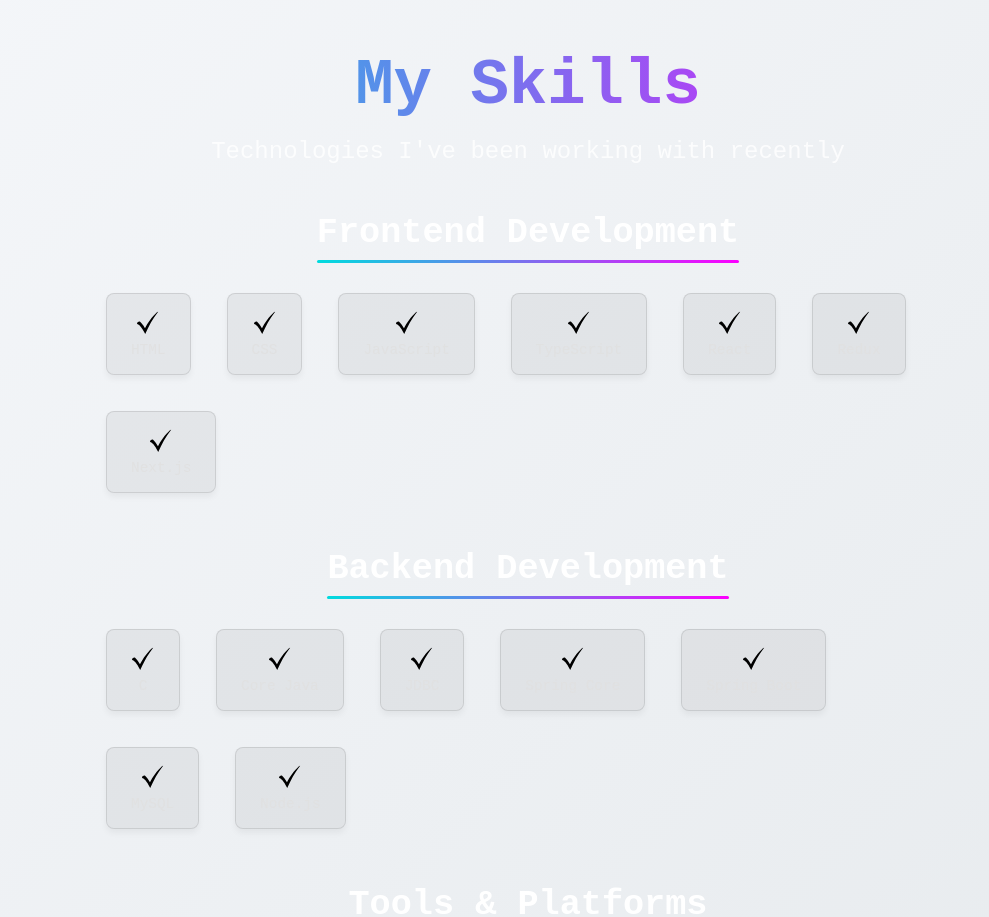
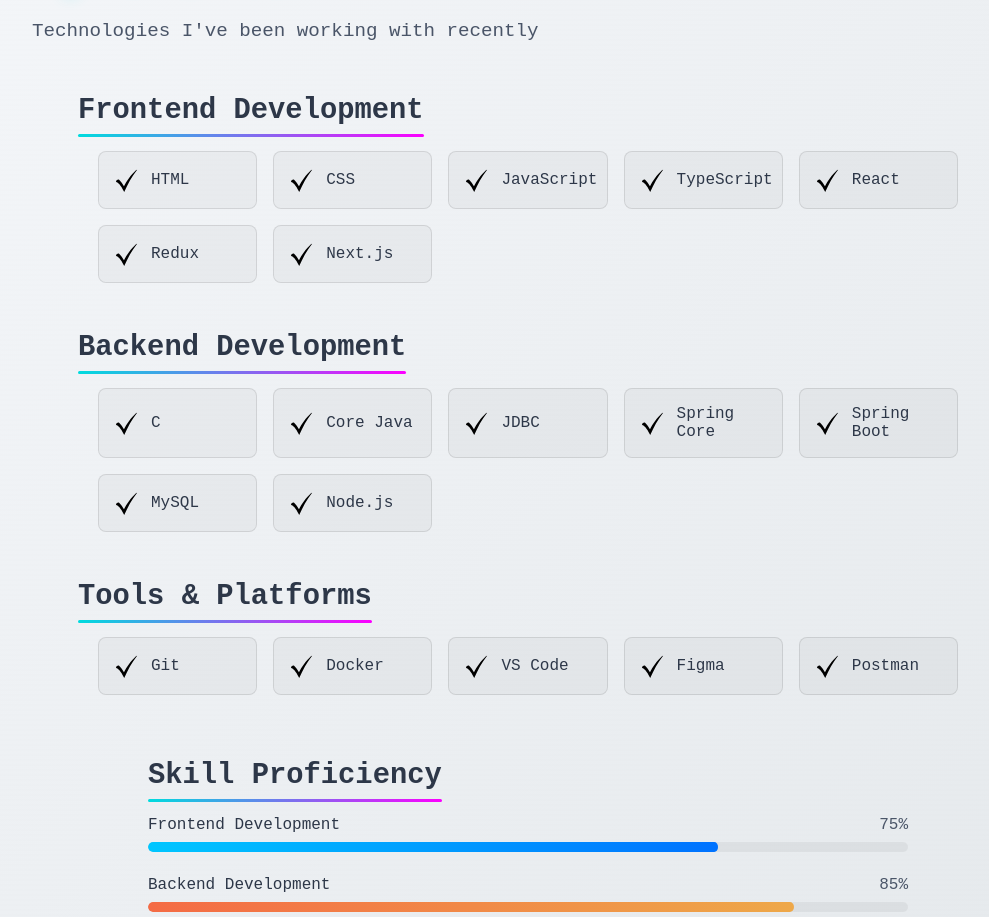
Before and after one commit to rushikeshfaware05/portfolio, a React (Vite) app: page / in a window 1280 px wide. Shown: the part 1880-2797 px from the top of the page, without its empty margins (112-1101 px from the left). Built offline with nearby package versions, Linux system fonts and the light colour scheme.

Commit message:
skills css updated

```diff
--- a/src/components/SkillList.jsx
+++ /dev/null
@@ -1,13 +0,0 @@
-import React from 'react';
-import styles from '../styles/SkillCardStyle.module.css';
-
-const SkillList = ({ src, skill, isAnimated }) => {
-  return (
-    <span className={`${styles.skillItem} ${isAnimated ? styles.animated : ''}`}>
-      <img src={src} alt={`${skill} icon`} />
-      <p>{skill}</p>
-    </span>
-  );
-};
-
-export default SkillList;
--- a/src/pages/Skills.jsx
+++ b/src/pages/Skills.jsx
@@ -1,7 +1,27 @@
 import { useState, useEffect } from 'react';
-import SkillList from '../components/SkillList';
 import styles from '../styles/SkillsStyle.module.css';
 import checkMarkIcon from '../assets/checkmark-dark.svg';
+
+const SkillList = ({ src, skill, isAnimated }) => {
+  const [isHovered, setIsHovered] = useState(false);
+
+  return (
+    <span
+      className={`${styles.skillItem} ${isAnimated ? styles.animated : ''} ${isHovered ? styles.hovered : ''}`}
+      onMouseEnter={() => setIsHovered(true)}
+      onMouseLeave={() => setIsHovered(false)}
+    >
+      <div className={styles.hologramEffect}></div>
+      <img
+        src={src}
+        alt={`${skill} icon`}
+        className={`${styles.icon} ${isHovered ? styles.iconHover : ''}`}
+      />
+      <p className={styles.skillText}>{skill}</p>
+      <div className={styles.particleEffect}></div>
+    </span>
+  );
+};
 
 function Skills() {
   const [animatedSkills, setAnimatedSkills] = useState([]);
@@ -46,13 +66,14 @@ function Skills() {
 
   return (
     <section id="skills" className={styles.skillsContainer}>
+      <div className={styles.matrixRain}></div>
       <div className={styles.contentWrapper}>
         <h1 className={styles.title}>My Skills</h1>
         <p className={styles.subtitle}>Technologies I've been working with recently</p>
 
         <div className={styles.skillCategory}>
           <h2 className={styles.categoryTitle}>Frontend Development</h2>
-          <div className={styles.skillList}>
+          <div className={styles.skillGrid}>
             {frontendSkills.map(skill => (
               <SkillList
                 key={skill}
@@ -66,7 +87,7 @@ function Skills() {
 
         <div className={styles.skillCategory}>
           <h2 className={styles.categoryTitle}>Backend Development</h2>
-          <div className={styles.skillList}>
+          <div className={styles.skillGrid}>
             {backendSkills.map(skill => (
               <SkillList
                 key={skill}
@@ -80,7 +101,7 @@ function Skills() {
 
         <div className={styles.skillCategory}>
           <h2 className={styles.categoryTitle}>Tools & Platforms</h2>
-          <div className={styles.skillList}>
+          <div className={styles.skillGrid}>
             {tools.map(skill => (
               <SkillList
                 key={skill}
@@ -92,14 +113,14 @@ function Skills() {
           </div>
         </div>
 
-        <div className={styles.progressBars}>
+        <div className={`${styles.progressBars} ${isVisible ? styles.visible : ''}`}>
           <h2 className={styles.categoryTitle}>Skill Proficiency</h2>
           <div className={styles.progressItem}>
             <span data-percent="75%">Frontend Development</span>
             <div className={styles.progressBackground}>
               <div
                 className={`${styles.progressFill} ${styles.animateFrontend}`}
-                style={{ width: isVisible ? '75%' : '0%' }}
+                style={{ transform: isVisible ? 'scaleX(0.75)' : 'scaleX(0)' }}
               />
             </div>
           </div>
@@ -108,7 +129,7 @@ function Skills() {
             <div className={styles.progressBackground}>
               <div
                 className={`${styles.progressFill} ${styles.animateBackend}`}
-                style={{ width: isVisible ? '85%' : '0%' }}
+                style={{ transform: isVisible ? 'scaleX(0.85)' : 'scaleX(0)' }}
               />
             </div>
           </div>
@@ -117,7 +138,7 @@ function Skills() {
             <div className={styles.progressBackground}>
               <div
                 className={`${styles.progressFill} ${styles.animateDesign}`}
-                style={{ width: isVisible ? '70%' : '0%' }}
+                style={{ transform: isVisible ? 'scaleX(0.7)' : 'scaleX(0)' }}
               />
             </div>
           </div>
--- a/src/styles/HomeStyle.module.css
+++ b/src/styles/HomeStyle.module.css
@@ -33,7 +33,7 @@
 
 .greeting {
   font-size: 1.2rem;
-  color: #0dff92;
+  color: #0ddfff;
   margin-bottom: 0.5rem;
   display: flex;
   align-items: center;
@@ -47,7 +47,7 @@
 .name {
   font-size: 3.5rem;
   margin: 0;
-  background: linear-gradient(90deg, #e0e0e0, #0dff92);
+  background: linear-gradient(90deg, #e0e0e0, #0ddfff);
   -webkit-background-clip: text;
   background-clip: text;
   color: transparent;
@@ -56,7 +56,7 @@
 
 .role {
   font-size: 1.8rem;
-  color: #0dff92;
+  color: #0ddfff;
   margin: 1rem 0 2rem;
   min-height: 2.5rem;
 }
--- a/src/styles/SkillCardStyle.module.css
+++ /dev/null
@@ -1,66 +0,0 @@
-.skillItem {
-  display: inline-flex;
-  flex-direction: column;
-  align-items: center;
-  justify-content: center;
-  padding: 1rem 1.5rem;
-  margin: 0.5rem;
-  background-color: #0a0e17;
-  border-radius: 8px;
-  border: 1px solid rgba(13, 255, 146, 0.1);
-  color: #e0e0e0;
-  opacity: 0;
-  transform: translateY(20px);
-  transition: all 0.4s cubic-bezier(0.175, 0.885, 0.32, 1.275);
-  box-shadow: 0 4px 6px rgba(0, 0, 0, 0.05);
-}
-
-.animated {
-  opacity: 1;
-  transform: translateY(0);
-}
-
-.skillItem:hover {
-  background-color: rgba(13, 255, 146, 0.1);
-  border-color: rgba(13, 255, 146, 0.3);
-  transform: translateY(-3px);
-  box-shadow: 0 6px 12px rgba(13, 255, 146, 0.1);
-}
-
-.skillItem img {
-  width: 24px;
-  height: 24px;
-  object-fit: contain;
-  margin-bottom: 0.5rem;
-  filter: brightness(0) invert(1) sepia(1) hue-rotate(100deg) saturate(5);
-  transition: transform 0.3s ease;
-}
-
-.skillItem:hover img {
-  transform: scale(1.1);
-}
-
-.skillItem p {
-  margin: 0;
-  font-size: 0.9rem;
-  font-weight: 500;
-  text-align: center;
-  color: rgba(224, 224, 224, 0.9);
-}
-
-/* Responsive Design */
-@media (max-width: 768px) {
-  .skillItem {
-    padding: 0.8rem 1.2rem;
-    margin: 0.3rem;
-  }
-
-  .skillItem img {
-    width: 20px;
-    height: 20px;
-  }
-
-  .skillItem p {
-    font-size: 0.8rem;
-  }
-}
--- a/src/styles/SkillsStyle.module.css
+++ b/src/styles/SkillsStyle.module.css
@@ -1,14 +1,47 @@
+/* SkillsStyle.module.css */
+:root {
+  --primary-bg: linear-gradient(135deg, #0a0e17 0%, #0a0e17 100%);
+  --secondary-bg: #161b28;
+  --text-primary: #e0e0e0;
+  --text-secondary: rgba(224, 224, 224, 0.8);
+  --accent-gradient: linear-gradient(90deg, #00dbde, #fc00ff);
+  --card-bg: rgba(255, 255, 255, 0.05);
+  --progress-bg: rgba(255, 255, 255, 0.1);
+}
+
 .skillsContainer {
   position: relative;
   display: flex;
   flex-direction: column;
   align-items: center;
-  text-align: center;
-  padding: 150px 20px;
+  padding: 6rem 1.25rem;
+  background: var(--primary-bg);
+  color: var(--text-primary);
   overflow: hidden;
-  background: linear-gradient(135deg, #0a0e17 0%, #0a0e17 100%);
-  color: #ffffff;
   backdrop-filter: blur(2px);
+}
+
+.matrixRain {
+  position: absolute;
+  top: 0;
+  left: 0;
+  width: 100%;
+  height: 100%;
+  background: repeating-linear-gradient(
+    0deg,
+    transparent 0%,
+    transparent 2px,
+    rgba(13,255,146,0.05) 3px,
+    transparent 5px
+  );
+  animation: matrixFlow 40s linear infinite;
+  pointer-events: none;
+  opacity: 0.15;
+}
+
+@keyframes matrixFlow {
+  from { background-position: 0 0; }
+  to { background-position: 0 100vh; }
 }
 
 .contentWrapper {
@@ -23,16 +56,18 @@
 .title {
   font-size: 3rem;
   margin-bottom: 1rem;
-  background: linear-gradient(90deg, #00dbde, #fc00ff);
+  background: var(--accent-gradient);
   -webkit-background-clip: text;
   background-clip: text;
   color: transparent;
+  text-shadow: 0 0 15px rgba(0,219,222,0.3);
 }
 
 .subtitle {
   font-size: 1.2rem;
-  color: rgba(255, 255, 255, 0.8);
+  color: var(--text-secondary);
   margin-bottom: 3rem;
+  line-height: 1.6;
 }
 
 .skillCategory {
@@ -44,7 +79,6 @@
 .categoryTitle {
   font-size: 1.8rem;
   margin-bottom: 1.5rem;
-  color: #fff;
   position: relative;
   display: inline-block;
 }
@@ -56,20 +90,97 @@
   left: 0;
   width: 100%;
   height: 3px;
-  background: linear-gradient(90deg, #00dbde, #fc00ff);
+  background: var(--accent-gradient);
   border-radius: 3px;
 }
 
-.skillList {
-  display: flex;
-  justify-content: flex-start;
-  flex-wrap: wrap;
-  gap: 15px;
+.skillGrid {
+  display: grid;
+  grid-template-columns: repeat(auto-fit, minmax(150px, 1fr));
+  gap: 1rem;
   margin: 0 auto 2rem;
   padding: 0 20px;
 }
 
-/* (The individual SkillList items are styled via SkillList.module.css) */
+.skillItem {
+  position: relative;
+  display: flex;
+  align-items: center;
+  padding: 1rem;
+  background: var(--card-bg);
+  border-radius: 8px;
+  border: 1px solid rgba(13,255,146,0.1);
+  transition: all 0.3s ease;
+  overflow: hidden;
+}
+
+.skillItem.animated {
+  animation: cardAppear 0.6s cubic-bezier(0.4, 0, 0.2, 1) forwards;
+}
+
+@keyframes cardAppear {
+  from {
+    opacity: 0;
+    transform: translateY(20px);
+  }
+  to {
+    opacity: 1;
+    transform: translateY(0);
+  }
+}
+
+.hologramEffect {
+  position: absolute;
+  top: -50%;
+  left: -50%;
+  width: 200%;
+  height: 200%;
+  background: linear-gradient(
+    45deg,
+    transparent 45%,
+    rgba(13,255,146,0.1) 50%,
+    transparent 55%
+  );
+  animation: hologramScan 3s linear infinite;
+}
+
+@keyframes hologramScan {
+  0% { transform: translate(-50%, -50%) rotate(0deg); }
+  100% { transform: translate(-50%, -50%) rotate(360deg); }
+}
+
+.icon {
+  width: 1.5rem;
+  height: 1.5rem;
+  filter: brightness(0) invert(1);
+  transition: transform 0.3s ease;
+  margin-right: 0.75rem;
+}
+
+.skillItem:hover .icon {
+  transform: rotate(15deg) scale(1.1);
+}
+
+.skillText {
+  margin: 0;
+  font-size: 1rem;
+  font-weight: 500;
+}
+
+.particleEffect {
+  position: absolute;
+  width: 100%;
+  height: 100%;
+  background: radial-gradient(circle at center,
+    rgba(13,255,146,0.1) 0%,
+    transparent 70%);
+  opacity: 0;
+  transition: opacity 0.3s ease;
+}
+
+.skillItem:hover .particleEffect {
+  opacity: 1;
+}
 
 .progressBars {
   width: 100%;
@@ -87,18 +198,18 @@
   justify-content: space-between;
   margin-bottom: 0.5rem;
   font-size: 1rem;
-  color: rgba(255, 255, 255, 0.9);
+  color: var(--text-primary);
 }
 
 .progressItem span::after {
   content: attr(data-percent);
-  color: rgba(255, 255, 255, 0.7);
+  color: var(--text-secondary);
 }
 
 .progressBackground {
   width: 100%;
   height: 10px;
-  background-color: rgba(255, 255, 255, 0.1);
+  background: var(--progress-bg);
   border-radius: 5px;
   overflow: hidden;
 }
@@ -106,80 +217,70 @@
 .progressFill {
   height: 100%;
   border-radius: 5px;
-  transition: width 1.5s ease-in-out;
-  will-change: width;
+  transform-origin: left;
+  transition: transform 1.5s cubic-bezier(0.4, 0, 0.2, 1);
 }
 
-.animateFrontend {
-  background: linear-gradient(90deg, #00c6ff, #0072ff);
-}
+.animateFrontend { background: linear-gradient(90deg, #00c6ff, #0072ff); }
+.animateBackend { background: linear-gradient(90deg, #f46b45, #eea849); }
+.animateDesign { background: linear-gradient(90deg, #8e2de2, #4a00e0); }
 
-.animateBackend {
-  background: linear-gradient(90deg, #f46b45, #eea849);
-}
-
-.animateDesign {
-  background: linear-gradient(90deg, #8e2de2, #4a00e0);
-}
-
-@media (max-width: 600px) {
-  .skillList {
-    justify-content: center;
-  }
-}
-
-@media (min-width: 768px) {
+@media (max-width: 768px) {
   .skillsContainer {
-    padding: 200px 20px;
+    padding: 100px 20px;
   }
 
   .title {
-    font-size: 4rem;
+    font-size: 2.5rem;
   }
 
-  .subtitle {
-    font-size: 1.5rem;
+  .skillGrid {
+    grid-template-columns: repeat(auto-fit, minmax(120px, 1fr));
   }
 
   .categoryTitle {
-    font-size: 2.2rem;
-    margin-bottom: 2rem;
-  }
-
-  .skillList {
-    gap: 20px;
-  }
-
-  .progressItem span {
-    font-size: 1.1rem;
+    font-size: 1.5rem;
   }
 }
 
 @media (prefers-color-scheme: light) {
-  .skillsContainer {
-    background: linear-gradient(135deg, #f5f7fa 0%, #e4e8eb 100%);
-    color: #333;
+  :root {
+    --primary-bg: linear-gradient(135deg, #f5f7fa 0%, #e4e8eb 100%);
+    --text-primary: #2d3748;
+    --text-secondary: #4a5568;
+    --card-bg: rgba(0, 0, 0, 0.03);
+    --progress-bg: rgba(0, 0, 0, 0.05);
   }
 
-  .skillList span {
-    background-color: rgba(0, 0, 0, 0.05);
-    color: #333;
+  .icon {
+    filter: brightness(0);
+  }
+
+  .skillItem {
     border-color: rgba(0, 0, 0, 0.1);
   }
 
-  .skillList img {
-    filter: brightness(0);
+  .matrixRain {
+    background: repeating-linear-gradient(
+      0deg,
+      transparent 0%,
+      transparent 2px,
+      rgba(0,0,0,0.05) 3px,
+      transparent 5px
+    );
   }
 
-  .progressBackground {
-    background-color: rgba(0, 0, 0, 0.05);
-  }
-
-  .progressItem span {
-    color: rgba(0, 0, 0, 0.9);
-  }
-
-  .progressItem span::after {
-    color: rgba(0, 0, 0, 0.7);
+  .hologramEffect {
+    background: linear-gradient(
+      45deg,
+      transparent 45%,
+      rgba(0,0,0,0.05) 50%,
+      transparent 55%
+    );
   }
 }
+
+@keyframes progressFill {
+  from { transform: scaleX(0); }
+  to { transform: scaleX(1); }
+}
```
Also changed, not shown: src/components/ContactForm.jsx (deleted).
